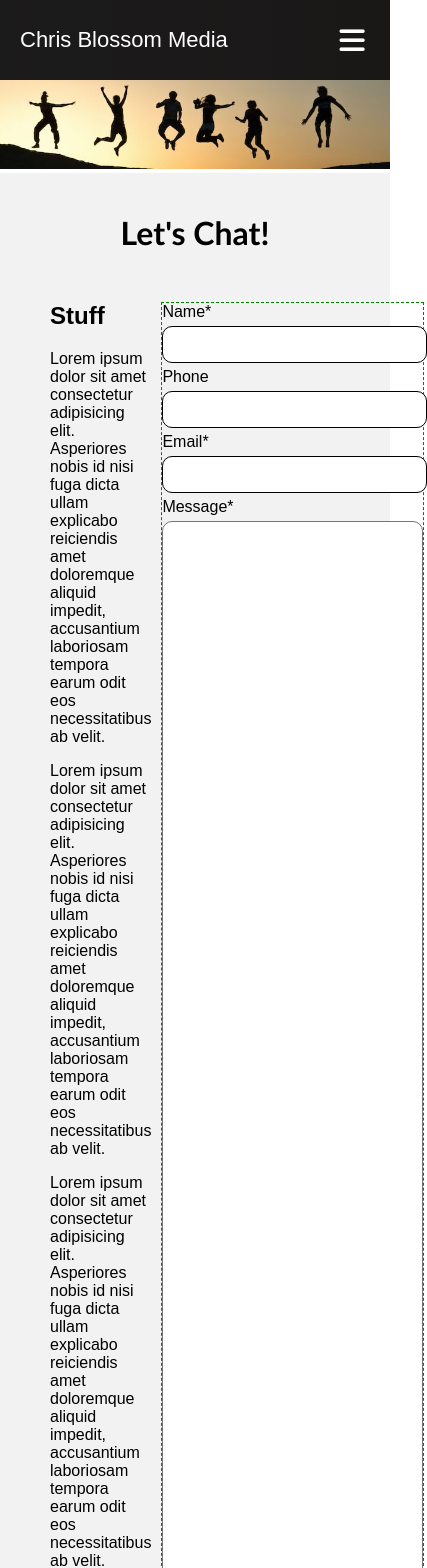
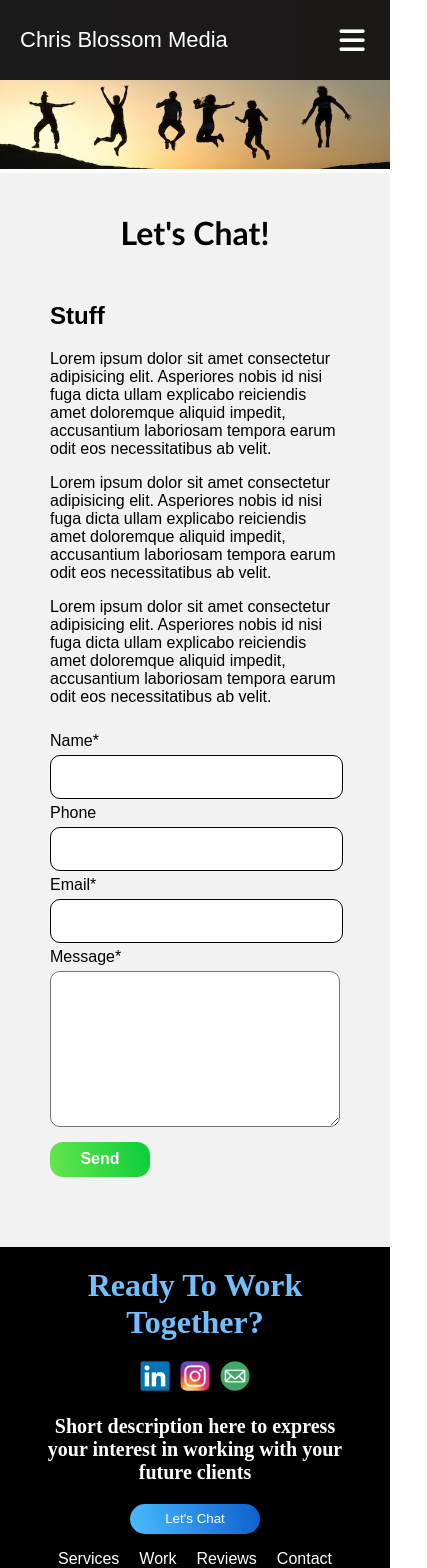
Before and after one commit to DeBoer753/m-photography-PROJECT, a React (Create React App) app: page /contact in a window 390 px wide. Shown: the top 1568 px of the page, 427 px wide, since content can reach past the window. Built offline with nearby package versions, Linux system fonts and the light colour scheme.

Commit message:
contact page form submit handlers and useState created

```diff
--- a/src/routes/7-About/About.module.css
+++ b/src/routes/7-About/About.module.css
@@ -37,6 +37,9 @@ margin: 0 10px 10px 10px;
 
 /* ABOUT CONTENT ----------------> */
 .aboutContent {
+  max-width: 1300px;
+  margin: 0 auto;
+
   display: flex;
   flex-direction: row;
   gap: 30px;
--- a/src/routes/8-Contact/Contact.jsx
+++ b/src/routes/8-Contact/Contact.jsx
@@ -1,5 +1,5 @@
 // REACT:
-import react from 'react'
+import { useState } from 'react'
 
 // COMPONENTS:
 import Footer from '../../components/5-Footer/Footer'
@@ -12,7 +12,37 @@ import styles from './Contact.module.css'
 
 // SERVICES:
 export default function Contact() {
-  window.scrollTo(0,0)
+  // window.scrollTo(0,0) - this function interrupts user while filling out form.
+
+  const [clientName, setClientName] = useState('')
+  const [clientPhone, setClientPhone] = useState('')
+  const [clientEmail, setClientEmail] = useState('')
+  const [clientMsg, setClientMsg] = useState('')
+  const [success, setSuccess] = useState(false)
+
+  function encode(data) {
+    return Object.keys(data).map((key) => encodeURIComponent(key) + "=" + encodeURIComponent(data[key])).join("&")
+  }
+
+  const handleSubmit = (event) => {
+    event.preventDefault()
+    setSuccess(false)
+    fetch("/", {
+      method: "POST",
+      headers: { "Content-Type": "application/x-www-form-urlencoded" },
+      body: encode({
+        "form-name": "contact",
+        clientName, clientEmail, clientMsg
+      }),
+    }).then(() => {
+      setSuccess(true)
+      setClientName('')
+      setClientPhone('')
+      setClientEmail('')
+      setClientMsg('')
+    }).catch((error) => alert(error))
+  }
+
 
   return (
     <>
@@ -34,16 +64,21 @@ export default function Contact() {
             <p>Lorem ipsum dolor sit amet consectetur adipisicing elit. Asperiores nobis id nisi fuga dicta ullam explicabo reiciendis amet doloremque aliquid impedit, accusantium laboriosam tempora earum odit eos necessitatibus ab velit.</p>
           </div>
 
-          <div className={styles.contactContentMsgBox}>
+          <form onSubmit={handleSubmit} className={styles.contactContentMsgBox}>
+            <input type="hidden" name="form-name" value="contact" />
             <label htmlFor="">Name*</label>
-            <input type="text" required/>
+            <input type="text" required value={clientName} onChange={(e) => setClientName(e.target.value)}/>
             <label htmlFor="">Phone</label>
-            <input type="text" />
+            <input type="text" value={clientPhone} onChange={(e) => setClientPhone(e.target.value)}/>
             <label htmlFor="">Email*</label>
-            <input type="text" required />
+            <input type="text" required value={clientEmail} onChange={(e) => setClientEmail(e.target.value)}/>
             <label htmlFor="">Message*</label>
-            <textarea name="" id="" cols="30" rows="10" required></textarea>
-          </div>
+            <textarea name="" id="" cols="30" rows="10" required value={clientMsg} onChange={(e) => setClientMsg(e.target.value)}></textarea>
+            <div>
+              <button type="submit">Send</button>
+              <p>{success && "message sent!"}</p>
+            </div>
+          </form>
 
         </div>
 
--- a/src/routes/8-Contact/Contact.module.css
+++ b/src/routes/8-Contact/Contact.module.css
@@ -55,7 +55,7 @@
 
 /* CONTACT CONTENT MSG BOX ----------------> */
 .contactContentMsgBox {
-  border: 1px green dashed;
+  /* border: 1px green dashed; */
   width: 100%;
 
   display: flex;
@@ -73,3 +73,42 @@
   border-radius: 10px;
   height: 100%;
 }
+.contactContentMsgBox div {
+  display: flex;
+  flex-direction: row;
+  gap: 30px;
+}
+.contactContentMsgBox button {
+  border: none;
+  border-radius: 13px;
+  color: white;
+  cursor: pointer;
+  font-size: 16px;
+  font-weight: bold;
+  width: 100px;
+  height: 40px;
+  margin-top: 10px;
+  margin-bottom: 20px;
+
+  background-image: linear-gradient(75deg, #67e64e, #0fce3c, #35d216, #67e64e);
+  background-size: 300% ;
+  background-position: left;
+  transition: 300ms background-position ease-in-out;
+}
+  .contactContentMsgBox button:hover {
+    background-position: right;
+  }
+.contactContentMsgBox p {
+  margin-top: 20px;
+  font-style: italic;
+}
+
+@media only screen and (min-width: 280px) and (max-width: 717px) {
+
+  .contactContent {
+    flex-direction: column;
+  }
+  .contactContentMsgBox button {
+    height: 35px;
+  }
+}
```
